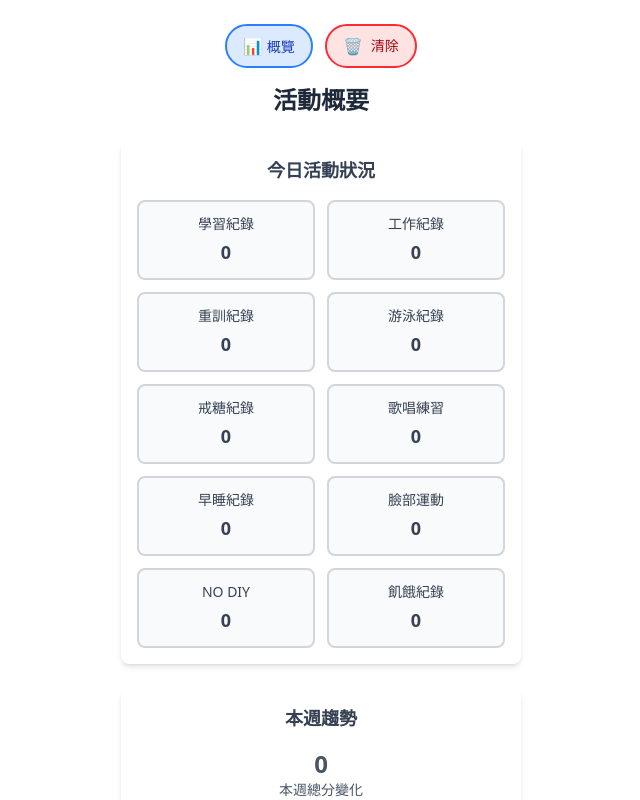
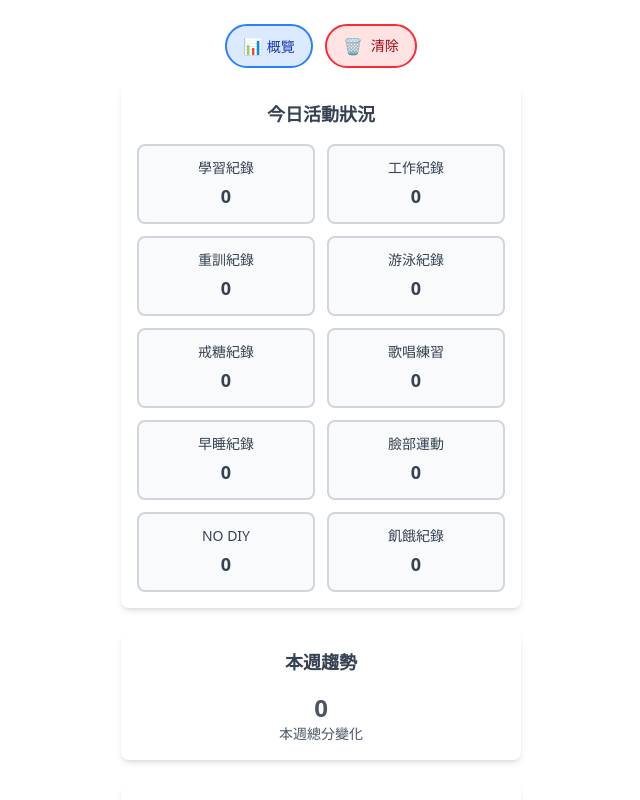
Before and after one commit to echoedinvoker/work-recorder, a Vue app: page / in a window 1280 px wide. Shown: the top 800 px of the page, without its empty margins (319-959 px from the left). Built offline with nearby package versions, Linux system fonts and the light colour scheme.

Commit message:
fix: remove overview h1

```diff
--- a/src/components/pages/OverviewPage.vue
+++ b/src/components/pages/OverviewPage.vue
@@ -1,7 +1,5 @@
 <template>
   <div class="space-y-6">
-    <h1 class="text-2xl font-bold text-center text-gray-800 mb-6">活動概要</h1>
-
     <!-- 今日總覽 -->
     <div class="bg-white rounded-lg shadow-md p-4">
       <h2 class="text-lg font-semibold mb-4 text-gray-700">今日活動狀況</h2>
```
